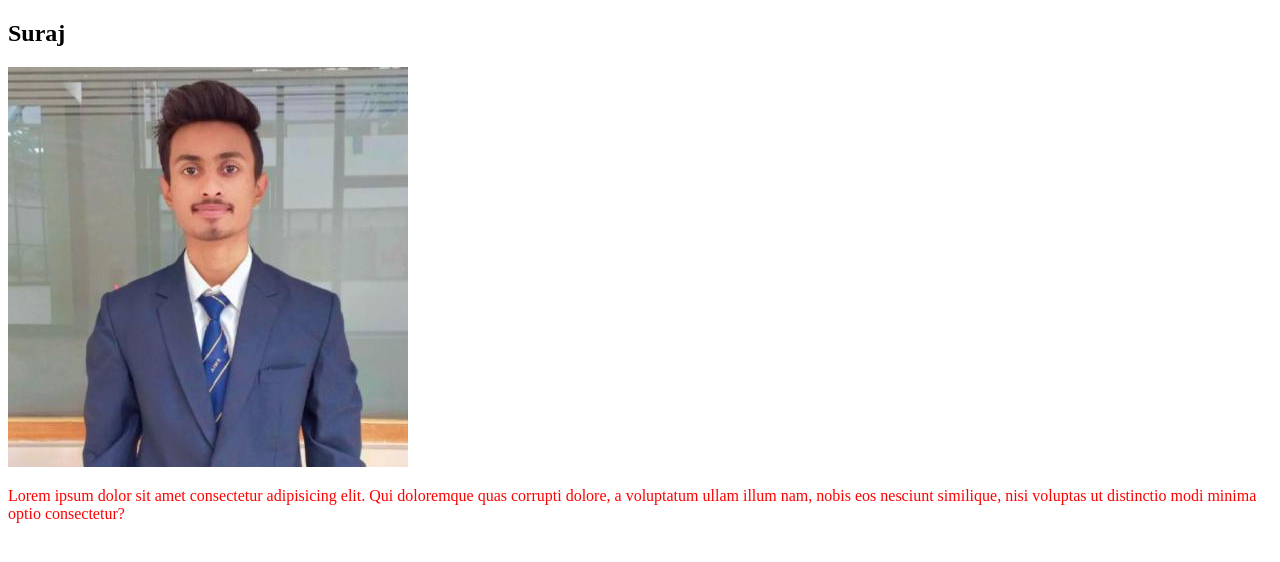
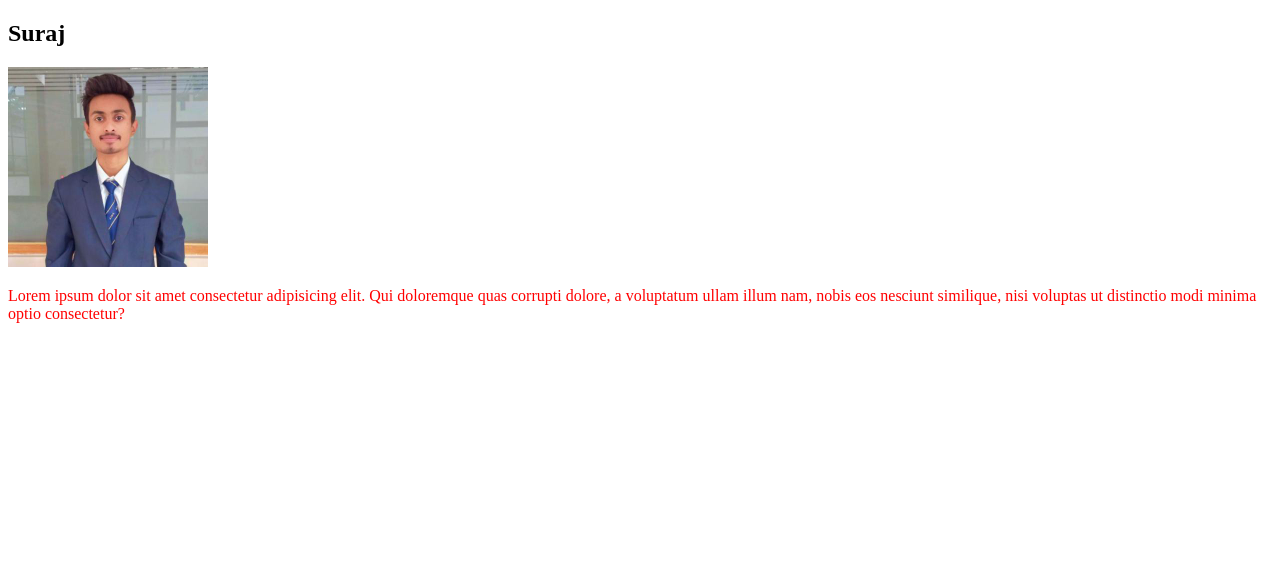
Before and after one commit to SurajAmbesange/localrepo, a plain HTML site: page index.html in a window 1280 px wide. Drawn offline with Linux system fonts and the light colour scheme.

Commit message:
Modified Image

```diff
--- a/index.html
+++ b/index.html
@@ -8,7 +8,7 @@
 </head>
 <body>
     <h2>Suraj</h2>
-   <img src="Suraj.jpg" alt="">
+   <img src="Suraj.jpg" alt="" width="200px" height="200px">
     <p>Lorem ipsum dolor sit amet consectetur adipisicing elit. Qui doloremque quas corrupti dolore, a voluptatum ullam illum nam, nobis eos nesciunt similique, nisi voluptas ut distinctio modi minima optio consectetur?</p>
 </body>
 </html>
```
